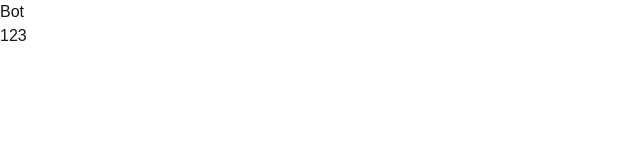
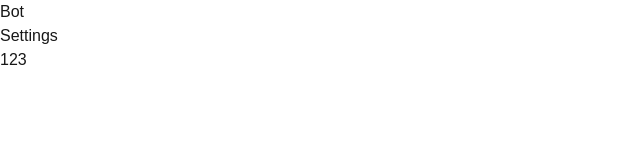
Before and after one commit to sameera-g-mathad/ollama_bot_react, a Next.js app: page / in a window 1280 px wide. Shown: the top 160 px of the page, without its empty margins (0-640 px from the left). Built offline with nearby package versions, Linux system fonts and the light colour scheme.

Commit message:
started styling settings

```diff
--- a/src/app/Components/Header.tsx
+++ b/src/app/Components/Header.tsx
@@ -1,10 +1,19 @@
-import React, { useContext } from 'react';
+import React, { useContext, useState } from 'react';
 import ThemeContext from '../Context/ThemeContext';
 export const Header: React.FC = () => {
   const { changeTheme } = useContext(ThemeContext);
+  const [setting, setSetting] = useState<boolean>(false);
   return (
     <div className="flex justify-between items-center mx-4">
       <p>Bot</p>
+      <button onClick={() => setSetting((prevState) => !prevState)}>
+        Settings
+      </button>
+      <div
+        className={`w-44 h-40 absolute border shadow-md  shadow-neutral-100 rounded-lg right-2 top-10 ${
+          setting ? 'visible' : 'hidden'
+        }`}
+      >
         <div className="flex">
           <button onClick={() => changeTheme('light')} className="p-1">
             1
@@ -17,6 +26,7 @@ export const Header: React.FC = () => {
           </button>
         </div>
       </div>
+    </div>
   );
 };
 
--- a/src/app/Components/Page.tsx
+++ b/src/app/Components/Page.tsx
@@ -4,6 +4,7 @@ import ThemeContext from '../Context/ThemeContext';
 
 export const Page: React.FC = () => {
   const { theme } = useContext(ThemeContext);
+
   return (
     <div
       className={`page ${theme === 'light' ? 'bg-white' : 'bg-gray-700'} ${
--- a/src/app/Context/ThemeContext.tsx
+++ b/src/app/Context/ThemeContext.tsx
@@ -17,16 +17,27 @@ const ThemeContext = createContext<themeInterface>({
 export const ThemeContextProvider: React.FC<childProps> = ({ children }) => {
   const [theme, setTheme] = useState<string>('light');
   const changeTheme = (theme: string) => {
-    if (['light', 'dark', 'system'].includes(theme)) {
-      if (theme === 'system') {
-        if (window.matchMedia('(prefers-color-scheme: dark)').matches)
-          setTheme('dark');
-        else setTheme('light');
-      } else setTheme(theme);
-    }
+    if (['light', 'dark', 'system'].includes(theme)) setTheme(theme);
+    //   {
+    //   if (theme === 'system') {
+    //     if (window.matchMedia('(prefers-color-scheme: dark)').matches)
+    //       setTheme('dark');
+    //     else setTheme('light');
+    //   } else setTheme(theme);
+    // }
   };
   return (
-    <ThemeContext.Provider value={{ theme, changeTheme }}>
+    <ThemeContext.Provider
+      value={{
+        theme:
+          theme === 'system'
+            ? window.matchMedia('(prefers-color-scheme: dark)').matches
+              ? 'dark'
+              : 'light'
+            : theme,
+        changeTheme,
+      }}
+    >
       {children}
     </ThemeContext.Provider>
   );
```
Lines whose indentation alone changed are shown as unchanged.
